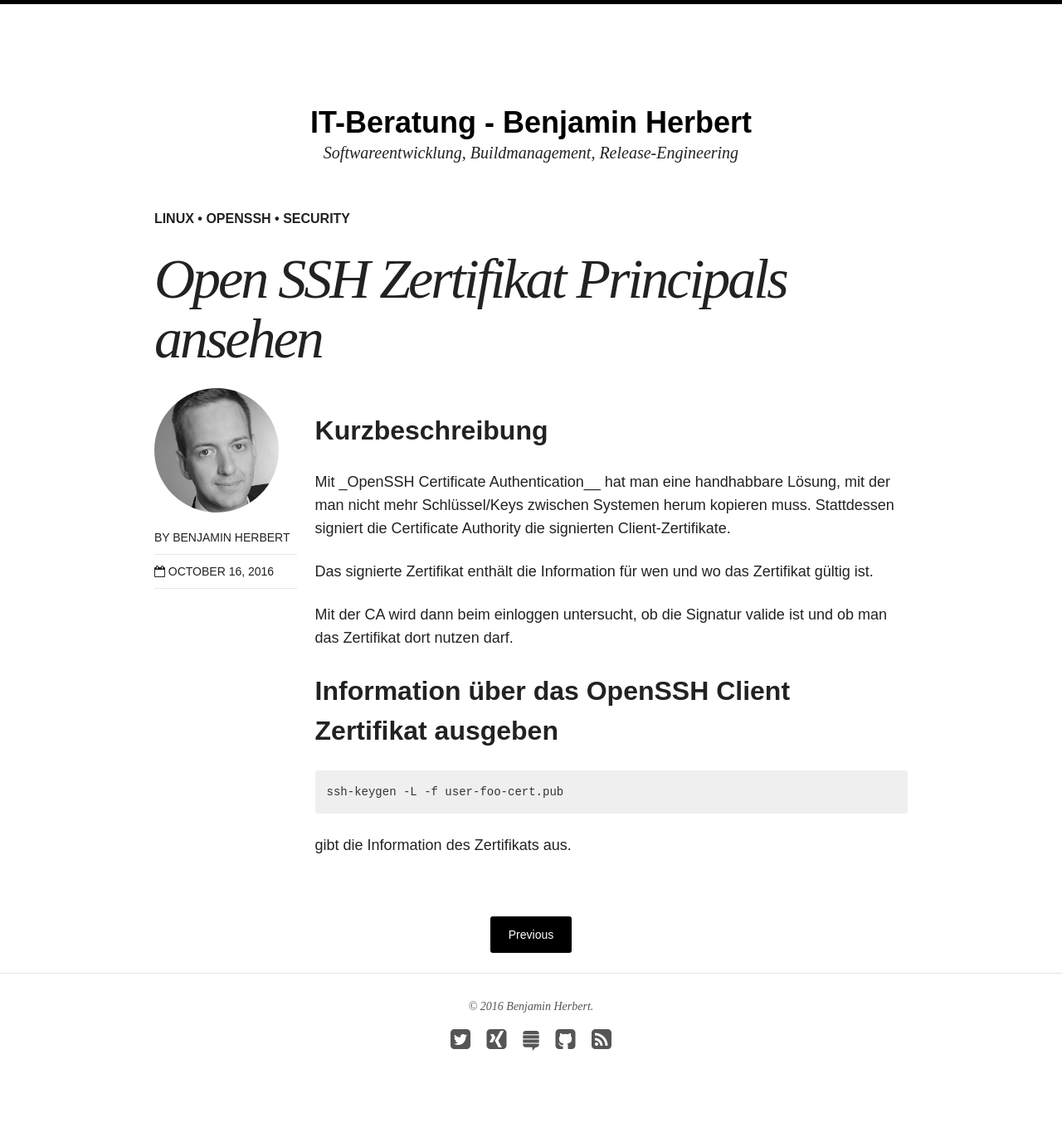
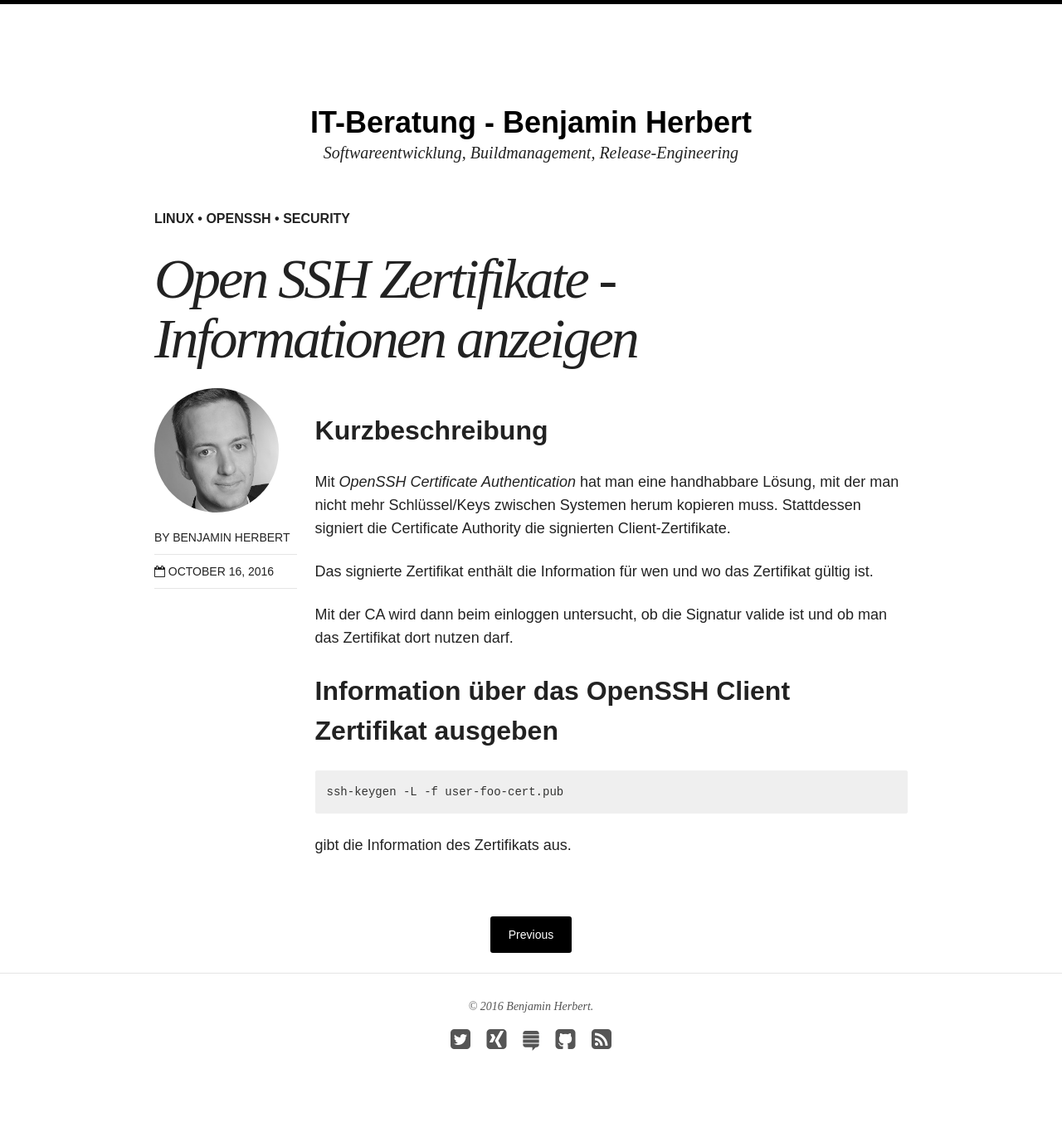
Before and after one commit to BenjaminHerbert/BenjaminHerbert.github.io, a Jekyll site: the page built from _posts/blog/2016-10-16-quicktipp-ssh-certificate-principals.md, in a window 1280 px wide. Shown: the whole page at 83% size. Built offline with Jekyll 4.4.1, drawn with Linux system fonts in a browser that asks for light colours; nearby versions of some CDN libraries.

Commit message:
Fix markup

```diff
--- a/_posts/blog/2016-10-16-quicktipp-ssh-certificate-principals.md
+++ b/_posts/blog/2016-10-16-quicktipp-ssh-certificate-principals.md
@@ -1,6 +1,6 @@
 ---
 layout: post
-title: "Open SSH Zertifikat Principals ansehen"
+title: "Open SSH Zertifikate - Informationen anzeigen"
 modified:
 tags: [linux, openssh, security]
 categories: blog
@@ -11,7 +11,7 @@ author: benjamin_herbert
 
 ## Kurzbeschreibung
 
-Mit _OpenSSH Certificate Authentication__ hat man eine handhabbare Lösung, mit der
+Mit _OpenSSH Certificate Authentication_ hat man eine handhabbare Lösung, mit der
 man nicht mehr Schlüssel/Keys zwischen Systemen herum kopieren muss. Stattdessen
 signiert die Certificate Authority die signierten Client-Zertifikate.
 
```
